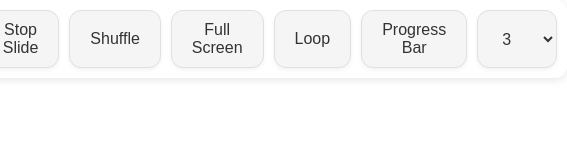
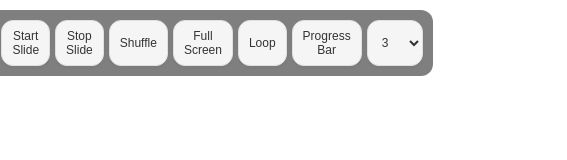
Before and after one commit to hexyon/slidepro, a plain HTML site: page index.html in a window 390 px wide. Shown: the whole page, 567 px wide, since content can reach past the window. Drawn offline with Linux system fonts and the light colour scheme.

Commit message:
Update styles.css

```diff
--- a/styles.css
+++ b/styles.css
@@ -150,11 +150,29 @@ button[data-state="on"]:hover {
 }
 
 /* Media Queries */
-@media (max-width: 768px) {
+@media (max-width: 480px) {
     .controls {
-        background: rgba(255, 255, 255, 0.9);
+        position: fixed;
+        top: 10px;
+        z-index: 1000;
+        background: rgba(0, 0, 0, 0.5);
         padding: 10px;
         border-radius: 12px;
-        box-shadow: 0 2px 8px rgba(0,0,0,0.1);
+        gap: 5px;
+    }
+
+    button, select {
+        font-size: 12px;
+        padding: 8px 10px;
+        max-width: 80px;
+    }
+
+    .arrow {
+        font-size: 20px;
+        padding: 8px;
+    }
+
+    #fullscreen-container {
+        height: calc(100vh - 100px);
     }
 }
```
